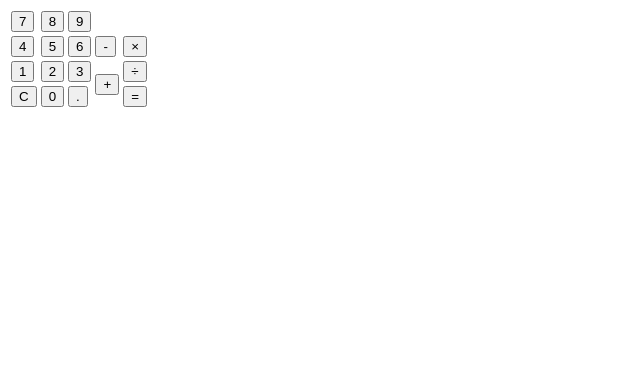
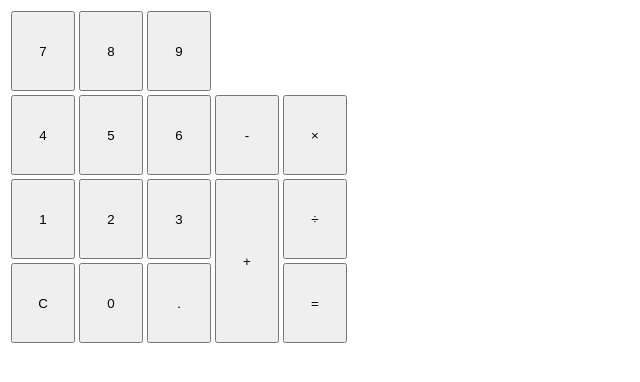
Before and after one commit to yasu828/calculator, a Vue app: page / in a window 1280 px wide. Shown: the top 382 px of the page, without its empty margins (0-640 px from the left). Built offline with nearby package versions, Linux system fonts and the light colour scheme.

Commit message:
cssデザイン追加

```diff
--- a/src/App.vue
+++ b/src/App.vue
@@ -42,4 +42,16 @@ export default {
 </script>
 
 <style>
+.btn{
+  height: 10vh;
+  width: 5vw;
+}
+.btnadd{
+  height: 20vh;
+  width: 5vw;
+}
+.btnsize{
+  height: 100%;
+  width: 100%;
+}
 </style>
```
